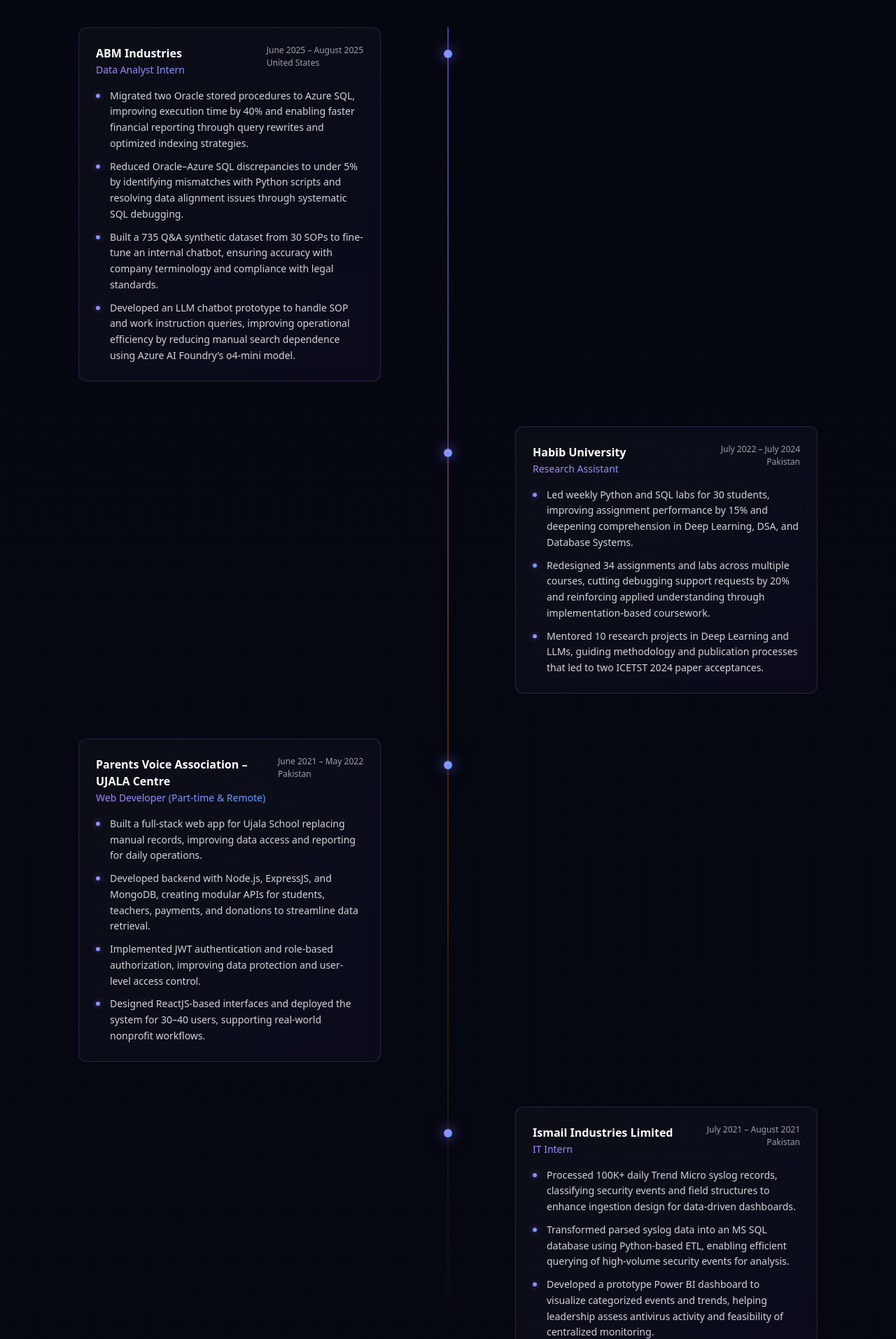
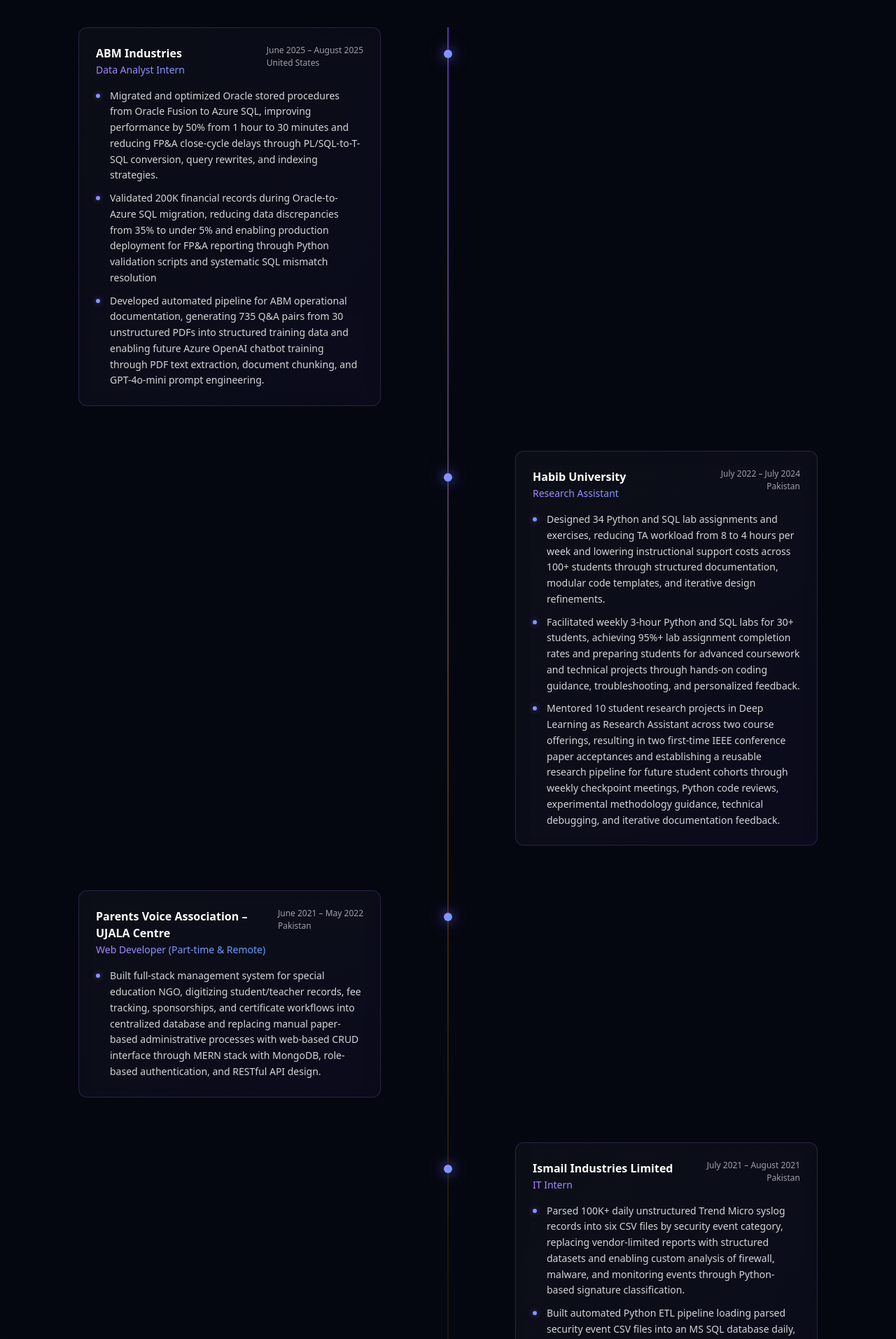
Before and after one commit to munawwar22HU/portfolio, a Next.js app: page / in a window 1280 px wide. Shown: the part 1527-3440 px from the top of the page at 70% size. Built offline with nearby package versions, Linux system fonts and the light colour scheme.

Commit message:
Update Work Experience

```diff
--- a/src/data/content.ts
+++ b/src/data/content.ts
@@ -35,10 +35,9 @@
     dates: "June 2025 – August 2025",
     location: "United States",
     bullets: [
-      "Migrated two Oracle stored procedures to Azure SQL, improving execution time by 40% and enabling faster financial reporting through query rewrites and optimized indexing strategies.",
-      "Reduced Oracle–Azure SQL discrepancies to under 5% by identifying mismatches with Python scripts and resolving data alignment issues through systematic SQL debugging.",
-      "Built a 735 Q&A synthetic dataset from 30 SOPs to fine-tune an internal chatbot, ensuring accuracy with company terminology and compliance with legal standards.",
-      "Developed an LLM chatbot prototype to handle SOP and work instruction queries, improving operational efficiency by reducing manual search dependence using Azure AI Foundry’s o4-mini model.",
+      "Migrated and optimized Oracle stored procedures from Oracle  Fusion to Azure SQL, improving performance by 50% from 1 hour to 30 minutes and reducing FP&A close-cycle delays through PL/SQL-to-T-SQL conversion, query rewrites, and indexing strategies.",
+      "Validated 200K financial records during Oracle-to-Azure SQL migration, reducing data discrepancies from 35% to under 5% and enabling production deployment for FP&A reporting through Python validation scripts and systematic SQL mismatch resolution",
+      "Developed automated pipeline for ABM operational documentation, generating 735 Q&A pairs from 30 unstructured PDFs into structured training data and enabling future Azure OpenAI chatbot training through PDF text extraction, document chunking, and GPT-4o-mini prompt engineering.",
     ],
   },
   {
@@ -47,9 +46,9 @@
     dates: " July 2022 – July 2024",
     location: "Pakistan",
     bullets: [
-      "Led weekly Python and SQL labs for 30 students, improving assignment performance by 15% and deepening comprehension in Deep Learning, DSA, and Database Systems.",
-      "Redesigned 34 assignments and labs across multiple courses, cutting debugging support requests by 20% and reinforcing applied understanding through implementation-based coursework.",
-      "Mentored 10 research projects in Deep Learning and LLMs, guiding methodology and publication processes that led to two ICETST 2024 paper acceptances.",
+      "Designed 34 Python and SQL lab assignments and exercises, reducing TA workload from 8 to 4 hours per week and lowering instructional support costs across 100+ students through structured documentation, modular code templates, and iterative design refinements.",
+      "Facilitated weekly 3-hour Python and SQL labs for 30+ students, achieving 95%+ lab assignment completion rates and preparing students for advanced coursework and technical projects through hands-on coding guidance, troubleshooting, and personalized feedback.",
+      "Mentored 10 student research projects in Deep Learning as Research Assistant across two course offerings, resulting in two first-time IEEE conference paper acceptances and establishing a reusable research pipeline for future student cohorts through weekly checkpoint meetings, Python code reviews, experimental methodology guidance, technical debugging, and iterative documentation feedback.",
     ],
   },
   {
@@ -58,10 +57,7 @@
     dates: "June 2021 – May 2022",
     location: "Pakistan",
     bullets: [
-      "Built a full-stack web app for Ujala School replacing manual records, improving data access and reporting for daily operations.",
-      "Developed backend with Node.js, ExpressJS, and MongoDB, creating modular APIs for students, teachers, payments, and donations to streamline data retrieval.",
-      "Implemented JWT authentication and role-based authorization, improving data protection and user-level access control.",
-      "Designed ReactJS-based interfaces and deployed the system for 30–40 users, supporting real-world nonprofit workflows.",
+      "Built full-stack management system for special education NGO, digitizing student/teacher records, fee tracking, sponsorships, and certificate workflows into centralized database and replacing manual paper-based administrative processes with web-based CRUD interface through MERN stack with MongoDB, role-based authentication, and RESTful API design.",
     ],
   },
   {
@@ -70,9 +66,9 @@
     dates: "July 2021 – August 2021",
     location: "Pakistan",
     bullets: [
-      "Processed 100K+ daily Trend Micro syslog records, classifying security events and field structures to enhance ingestion design for data-driven dashboards.",
-      "Transformed parsed syslog data into an MS SQL database using Python-based ETL, enabling efficient querying of high-volume security events for analysis.",
-      "Developed a prototype Power BI dashboard to visualize categorized events and trends, helping leadership assess antivirus activity and feasibility of centralized monitoring.",
+      "Parsed 100K+ daily unstructured Trend Micro syslog records into six CSV files by security event category, replacing vendor-limited reports with structured datasets and enabling custom analysis of firewall, malware, and monitoring events through Python-based signature classification.",
+      "Built automated Python ETL pipeline loading parsed security event CSV files into an MS SQL database daily, replacing manual file searches with instant SQL queries and enabling cross-category trend analysis through relational data modeling and scheduled batch processing.",
+      "Developed Power BI dashboard connected to SQL security database, automating daily security reporting for IT leadership to monitor threats, investigate incidents, and inform antivirus security policy decisions through interactive visualizations and event filtering.",
     ],
   },
 ];
```
